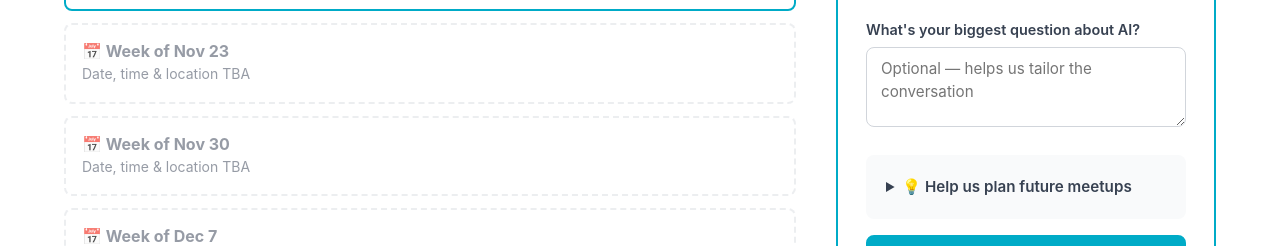
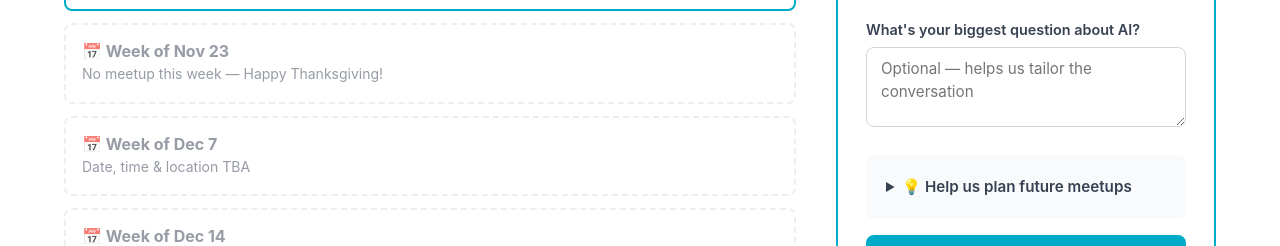
Before and after one commit to finnious/weaddbots-site, a plain HTML site: page events/memphis-ai-meetup.html in a window 1280 px wide. Shown: the part 789-1035 px from the top of the page. Drawn offline with Linux system fonts and the light colour scheme.

Commit message:
Skip Thanksgiving week and drop the Nov 30 placeholder.
The meetup page rebuilds week-of cards from TBA_WEEKS in update-meetup.js. Week of Nov 23 now says there is no meetup, and Week of Nov 30 is omitted because Thu Dec 3 already covers that week.

Co-authored-by: Finnious <finnious@users.noreply.github.com>

```diff
--- a/events/memphis-ai-meetup.html
+++ b/events/memphis-ai-meetup.html
@@ -187,14 +187,7 @@
           <div class="date-card tba">
             <div class="date-card-info">
               <h4>&#128197; Week of Nov 23</h4>
-              <p>Date, time &amp; location TBA</p>
-            </div>
-          </div>
-
-          <div class="date-card tba">
-            <div class="date-card-info">
-              <h4>&#128197; Week of Nov 30</h4>
-              <p>Date, time &amp; location TBA</p>
+              <p>No meetup this week &mdash; Happy Thanksgiving!</p>
             </div>
           </div>
 
```
Also changed, not shown: scripts/update-meetup.js (+8 -4 lines).
